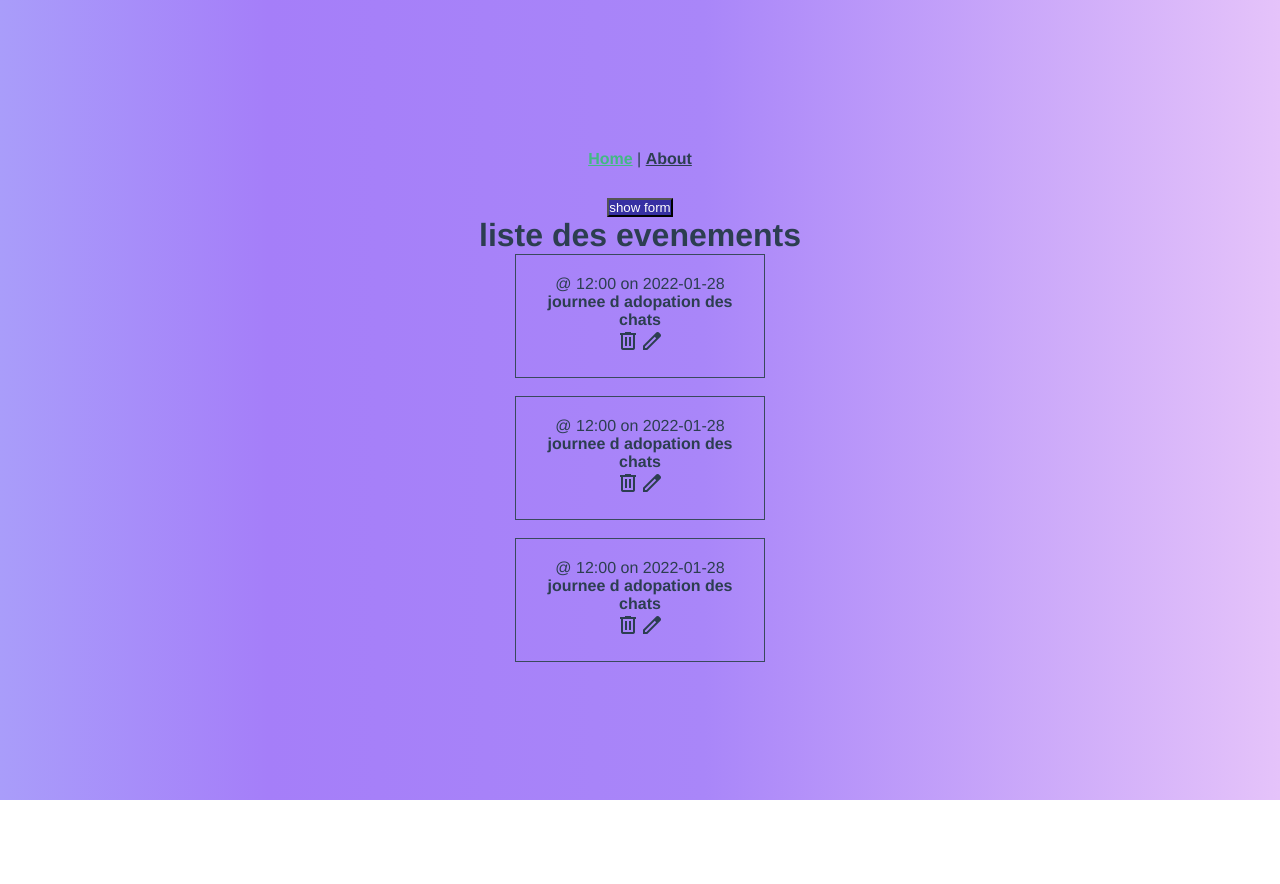
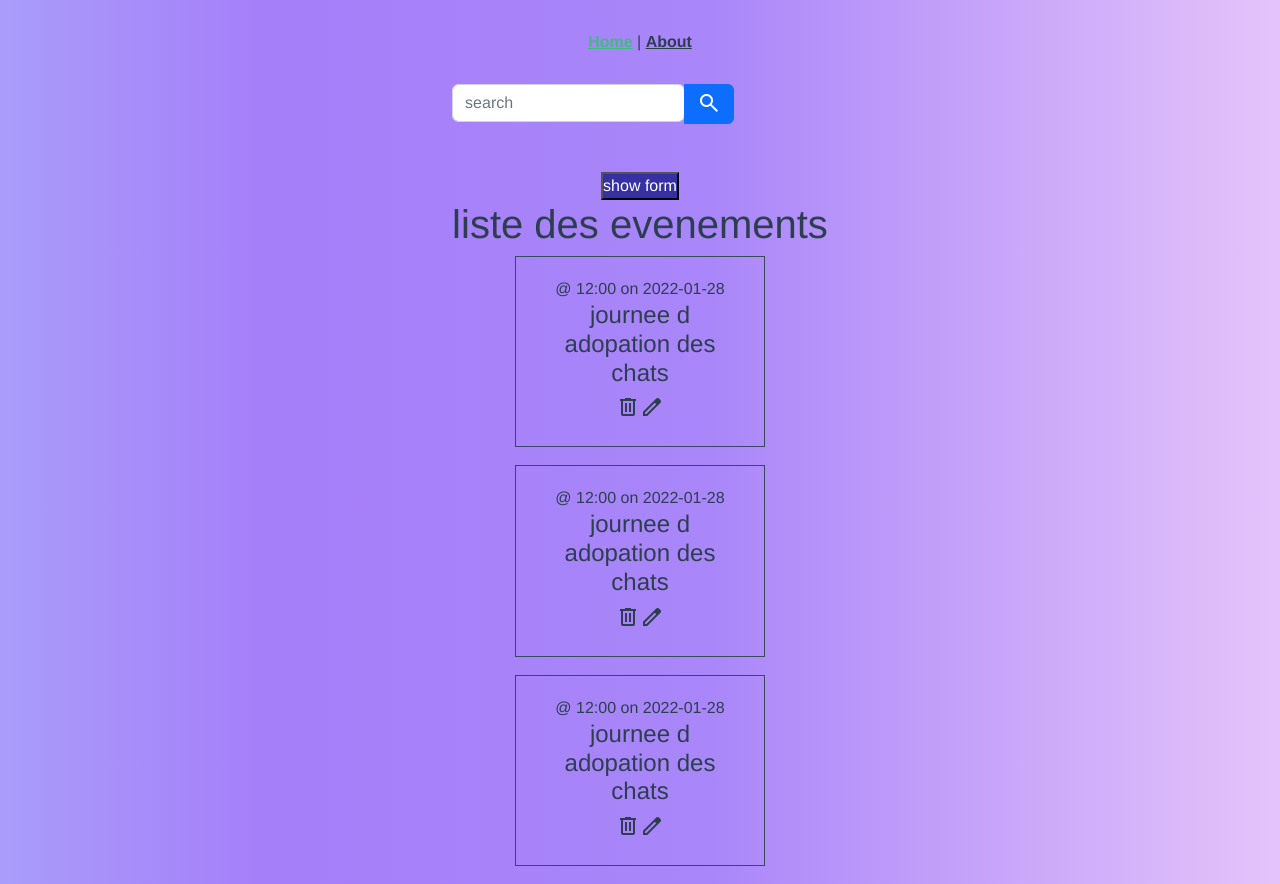
Before and after one commit to hkimi02/VueSImpleProject, a Vue app: page / in a window 1280 px wide. Before the commit the page ends 800 px from the top, so only its background shows below. Built offline with nearby package versions, Linux system fonts and the light colour scheme.

Commit message:
add search

```diff
--- a/package.json
+++ b/package.json
@@ -8,6 +8,8 @@
     "lint": "vue-cli-service lint"
   },
   "dependencies": {
+    "boostrap": "^2.0.0",
+    "bootstrap": "^5.2.2",
     "core-js": "^3.8.3",
     "vue": "^3.2.13",
     "vue-router": "^4.0.3",
--- a/src/views/HomeView.vue
+++ b/src/views/HomeView.vue
@@ -1,4 +1,19 @@
 <template>
+  <div class="input-group">
+    <div class="form-outline">
+      <input
+        type="search"
+        id="form1"
+        class="form-control"
+        placeholder="search"
+        v-model="searchValue"
+      />
+    </div>
+    <button type="button" class="btn btn-primary search-btn">
+      <span class="material-symbols-outlined"> search </span>
+    </button>
+  </div>
+  <br /><br />
   <button v-on:click="changeShowForm" class="show-form">show form</button>
   <AddEvent
     v-if="showForm"
@@ -9,7 +24,7 @@
     @event-added="AddEventEvents"
     @event-edited="eventEdited"
   ></AddEvent>
-  <div class="events">
+  <div class="events" v-if="!searchBool">
     <h1>liste des evenements</h1>
     <EventCard
       v-for="event in events"
@@ -17,7 +32,7 @@
       :event="event"
       @delete-event="deleteEvent(event)"
       @edit-event="editEvent(event)"
-    />
+    ></EventCard>
   </div>
 </template>
 
@@ -76,6 +91,9 @@ export default {
         time: "",
       },
       callEdit: false,
+      searchValue: "",
+      searchBool: false,
+      searchedevents: [],
     };
   },
   methods: {
@@ -90,13 +108,6 @@ export default {
       this.events.push(event);
     },
     deleteEvent(event) {
-      // let i = 0;
-      // for (i = 0; i < this.events.length; i++) {
-      //   if (this.events[i].id == event.id) {
-      //     this.events.splice(i, 1);
-      //     return;
-      //   }
-      // }
       this.events = this.events.filter((x) => x.id != event.id);
     },
     editEvent(event) {
@@ -123,6 +134,16 @@ export default {
       }
     },
   },
+  search() {
+    this.searchBool = true;
+    let i = 0;
+    for (i = 0; i < this.events.length; i++) {
+      if (this.searchValue == this.events.title) {
+        let item = { ...this.events[i] };
+        this.searchedevents.push(item);
+      }
+    }
+  },
 };
 </script>
 <style scoped>
@@ -135,4 +156,7 @@ export default {
   background: #3630a3;
   color: white;
 }
+.search-btn {
+  height: 2.5rem;
+}
 </style>
```
Also changed, not shown: src/main.js (+7 -1 lines), src/store/index.js (+6 -5 lines), 1 other file (tests, documents, lock files or other folders).
